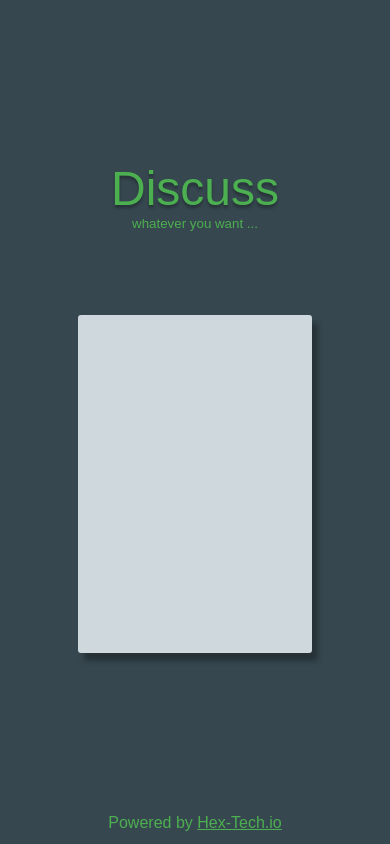
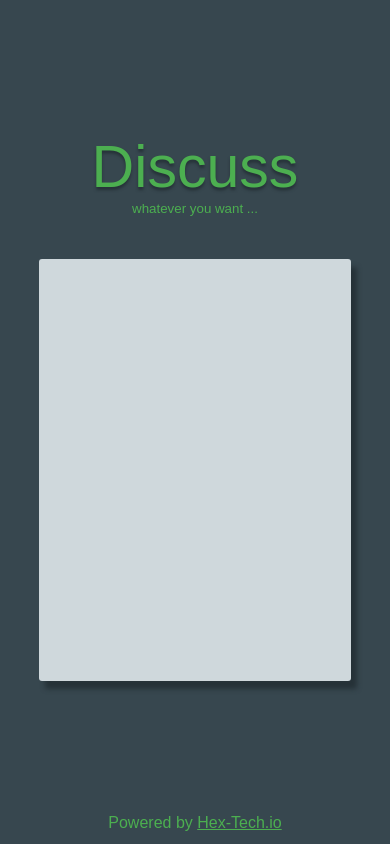
Before and after one commit to hex-tech-discuss/homepage, a website: page index.html in a window 390 px wide. Drawn offline with Linux system fonts and the light colour scheme.

Commit message:
1.增加页面简单自适应

```diff
--- a/index.html
+++ b/index.html
@@ -3,6 +3,7 @@
 
 <head>
     <meta charset="utf-8">
+    <meta name="viewport" content="width=device-width, initial-scale=1">
     <title>Discess Hex-Tech</title>
     <link rel="stylesheet" href="./dist/default.min.css">
 </head>
--- a/static/css/default.css
+++ b/static/css/default.css
@@ -19,7 +19,7 @@ main {
 }
 /*start title*/
 main .title {
-    font-size: 3em;
+    font-size: 3vmax;
     text-shadow: 0 3px 3px #263238;
     font-weight: lighter;
 }
@@ -46,3 +46,13 @@ footer {
 footer a {
     color: #4CAF50;
 }
+@media (max-width: 600px) {
+    main .title {
+        font-size: 7vmax;
+    }
+    main .demo {
+        margin-top: 5vh;
+        width: 80vw;
+        height: 50vh;
+    }
+}
```
Also changed, not shown: dist/default.min.css, readme.md.
